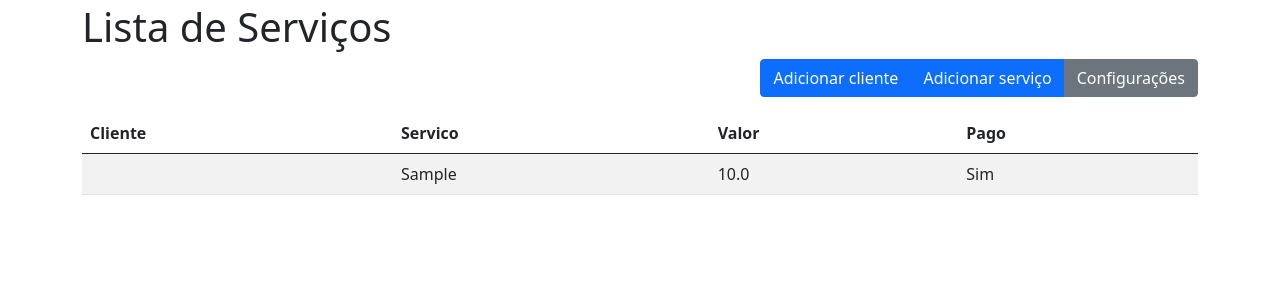
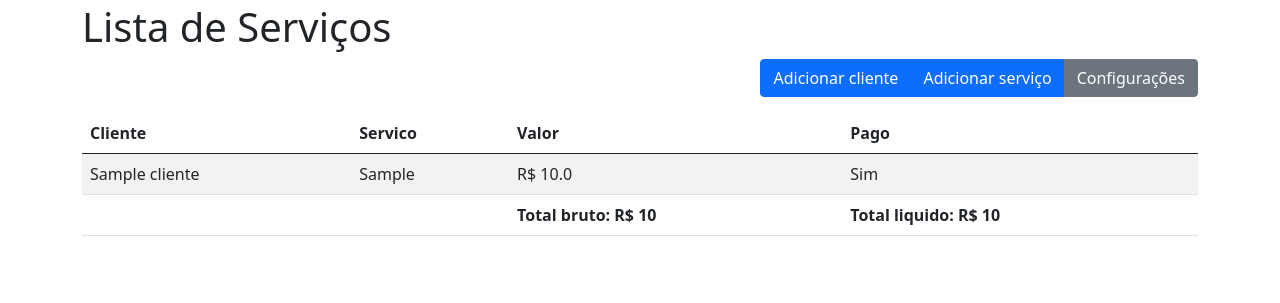
Before and after one commit to raphaelarcanjo/controle_servicos, a Django app: page / in a window 1280 px wide. Shown: the part 13-316 px from the top of the page. Run offline with Django 3.2, Linux system fonts and the light colour scheme; tables that the repository leaves empty hold one stand-in row (values such as "Sample post").

Commit message:
Serviços com total do valor

```diff
--- a/controle/servicos/forms.py
+++ b/controle/servicos/forms.py
@@ -25,7 +25,10 @@
                 attrs={'class': 'form-control'}
             ),
             'contato': forms.TextInput(
-                attrs={'class': 'form-control'}
+                attrs={
+                    'class': 'form-control',
+                    'type': 'tel'
+                }
             ),
             'flag_mensageiro': forms.CheckboxInput(
                 attrs={'class': 'form-check-input'}
--- a/controle/servicos/templates/home.html
+++ b/controle/servicos/templates/home.html
@@ -20,11 +20,11 @@
             <tbody>
                 {% for servico in servicos %}
                     <tr>
-                        <td>{{ servico.cliente }}</td>
+                        <td>{{ servico.nome }}</td>
                         <td>{{ servico.tipo }}</td>
-                        <td>{{ servico.valor }}</td>
+                        <td class="text-right">R$ {{ servico.valor }}</td>
                         <td>
-                            {% if servico.pago == True %}
+                            {% if servico.pago is True %}
                                 Sim
                             {% else %}
                                 Não
@@ -32,6 +32,12 @@
                         </td>
                     </tr>
                 {% endfor %}
+                <tr>
+                    <td></td>
+                    <td></td>
+                    <td class="text-right"><strong>Total bruto: R$ {{ total }}</strong></td>
+                    <td class="text-right"><strong>Total liquido: R$ {{ liquido }}</strong></td>
+                </tr>
             </tbody>
         </table>
     {% endif %}
--- a/controle/servicos/views.py
+++ b/controle/servicos/views.py
@@ -5,9 +5,25 @@
 
 
 def index(request):
-    servicos = models.Servicos.objects.all()
+    servicos = models.Servicos.objects.all().raw('''
+        SELECT *, servicos_clientes.nome
+        FROM servicos_servicos
+        LEFT JOIN servicos_clienteservico
+        ON servicos_clienteservico.servico = servicos_servicos.id
+        LEFT JOIN servicos_clientes
+        ON servicos_clientes.id = servicos_clienteservico.cliente
+        ''')
+    total = 0
+    liquido = 0
+
+    for servico in servicos:
+        total += int(servico.valor)
+        if servico.pago is True:
+            liquido += int(servico.valor)
 
     data = {
+        'total': total,
+        'liquido': liquido,
         'servicos': servicos
     }
 
@@ -29,13 +45,19 @@
 
 
 def adicionarServico(request):
+    clientes = models.Clientes.objects.all()
     form = forms.ServicosForm(request.POST or None)
 
     if form.is_valid():
-        form.save()
+        servico = form.save()
+        clienteservico = models.ClienteServico()
+        clienteservico.cliente = request.POST.get('cliente')
+        clienteservico.servico = servico
+        clienteservico.save()
         return redirect('home')
 
     data = {
+        'clientes': clientes,
         'form': form
     }
 
```
Also changed, not shown: controle/servicos/templates/adicionar_servico.html (+10 -0 lines).
